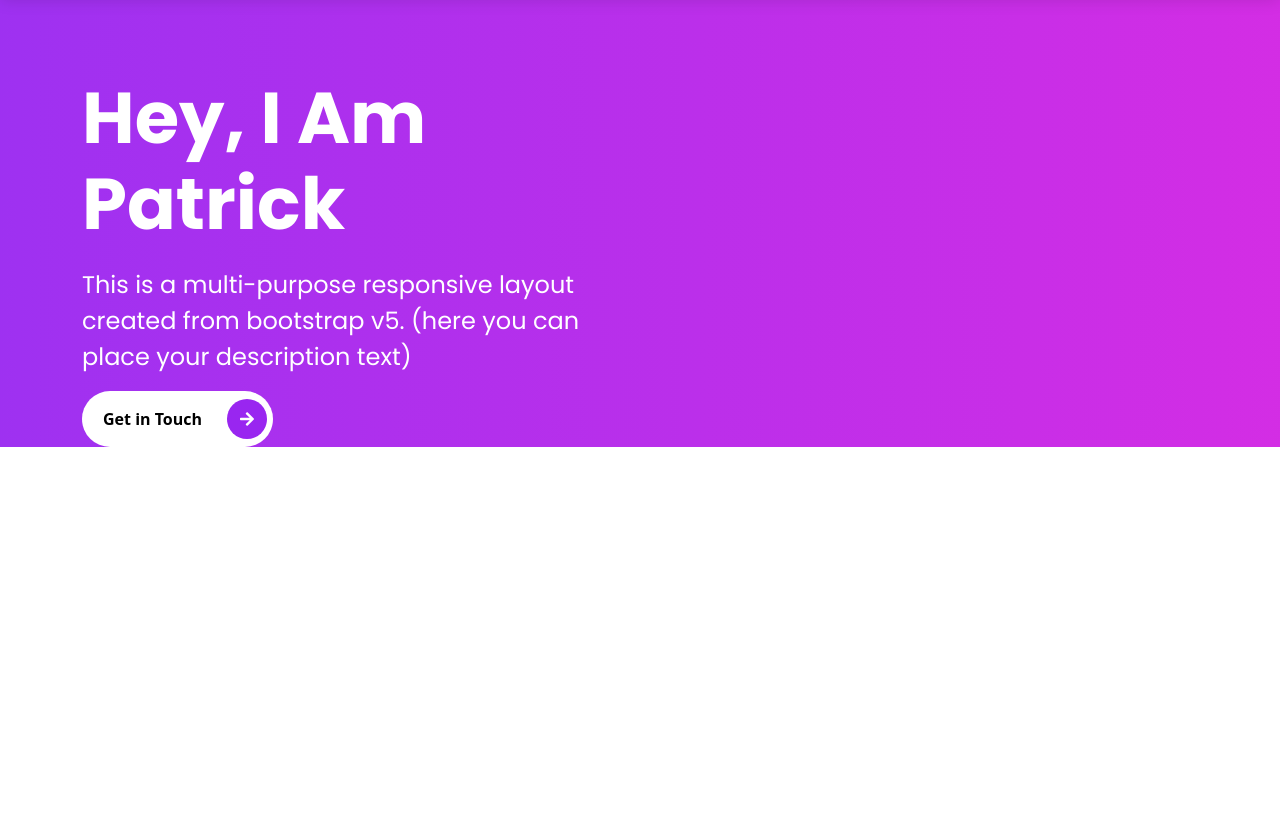
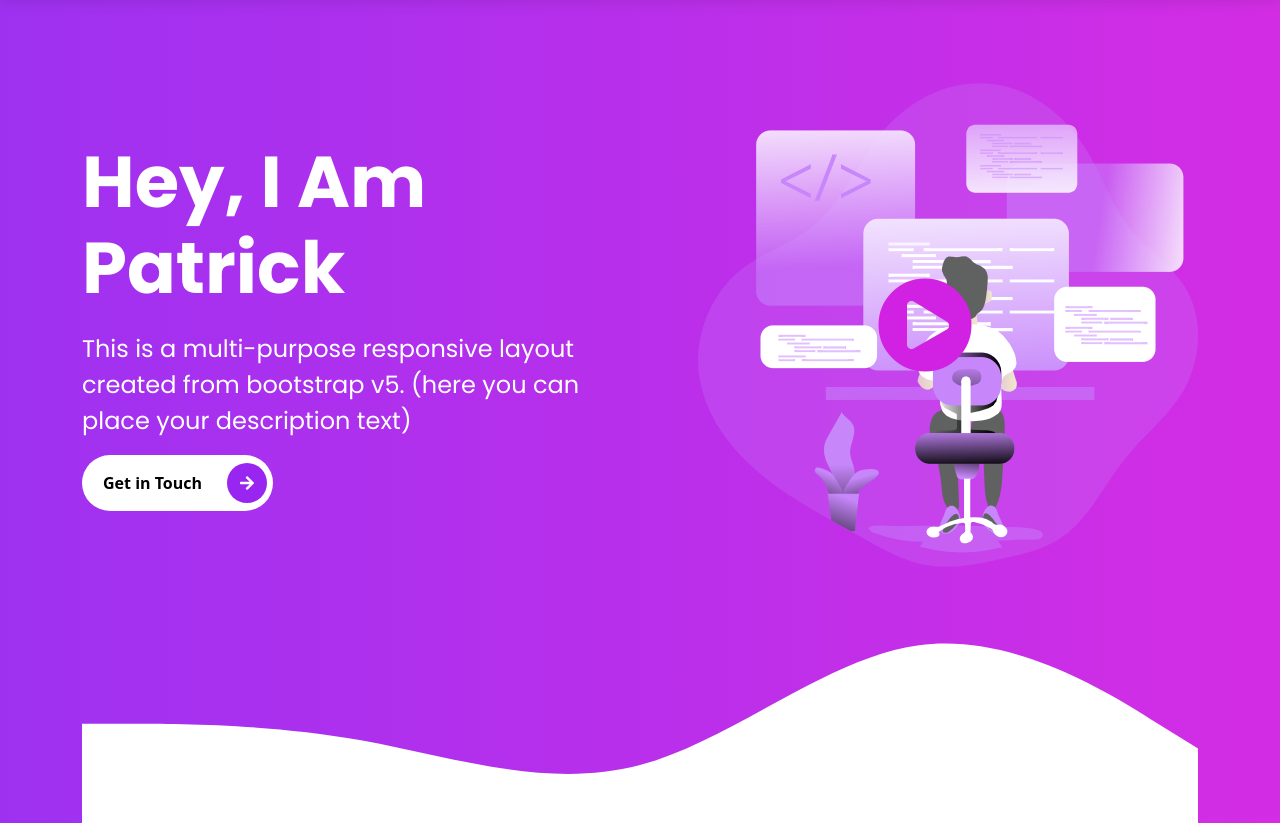
Before and after one commit to PuneetSivananda/bootstrap-5, a website: page index.html in a window 1280 px wide. Shown: the part 85-908 px from the top of the page. Before the commit the page ends 800 px from the top, so only its background shows below. Drawn offline with Linux system fonts and the light colour scheme.

Commit message:
feat: added the waves for the section

```diff
--- a/index.html
+++ b/index.html
@@ -57,9 +57,11 @@
                   START THE INTRO SECTION
     //////////////////////////////////////////////////////////////////-->
 
+
 <section id="home" class="intro-section">
   <div class="container">
     <div class="row text-white align-items-center">
+    <!-- START THE CONTENT FOR THE INTRO -->
       <div class="col-md-6 intros">
         <h1 class="display-2">
           <span class="display-2--intro">
@@ -77,8 +79,19 @@
           </span>
         </button>
       </div>
-      <div class="col-md-6 intros"></div>
+      <!-- START THE CONTENT FOR THE VIDEO -->
+      <div class="col-md-6 intros text-end">
+        <div class="video-box">
+          <img src="images/arts/intro-section-illustration.png" alt="Video Illustration" class="img-fluid">
+          <a href="#" class="position-absolute top-50 start-50 translate-middle">
+            <span>
+              <i class="fas fa-play-circle"></i>
+            </span>
+          </a>
+        </div>
+      </div>
     </div>
+    <svg xmlns="http://www.w3.org/2000/svg" viewBox="0 0 1440 320"><path fill="#fff" fill-opacity="1" d="M0,192L60,192C120,192,240,192,360,213.3C480,235,600,277,720,245.3C840,213,960,107,1080,90.7C1200,75,1320,149,1380,186.7L1440,224L1440,320L1380,320C1320,320,1200,320,1080,320C960,320,840,320,720,320C600,320,480,320,360,320C240,320,120,320,60,320L0,320Z"></path></svg>
 </section>
 
 
--- a/scss/components/_mixins.scss
+++ b/scss/components/_mixins.scss
@@ -3,3 +3,11 @@
 @mixin gradient {
   background: linear-gradient(to right, rgba($primary, 0.95), rgba($secondary, 0.95));
 }
+
+// Absolute Center
+@mixin absoluteCenter{
+  position: absolute;
+  top: 50%;
+  left: 50%;
+  transform: translate(-50%, -50%);
+}
--- a/scss/sections/_intro.scss
+++ b/scss/sections/_intro.scss
@@ -8,3 +8,20 @@
   width: 100%;
   height: 100%;
 }
+
+.intros{
+  .video-box{
+    position: relative;
+    a{
+      // @include  absoluteCenter;
+      span{
+
+        i{
+
+          font-size: 6rem;
+          color: $secondary;
+        }
+      }
+    }
+  }
+}
```
Also changed, not shown: assests/css/style.css, images/arts/intro-section-illustration.png (renamed from images/art/intro-section-illustration.png), 1 other file.
